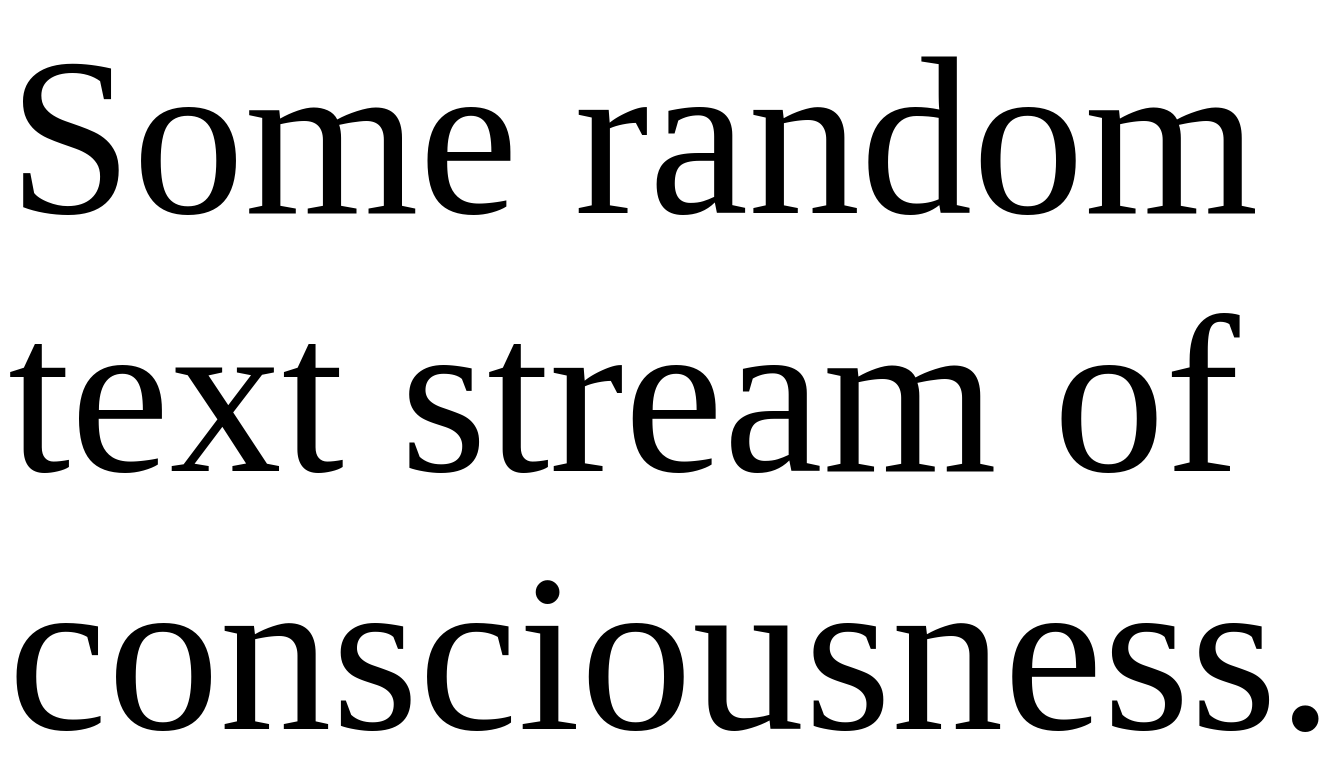
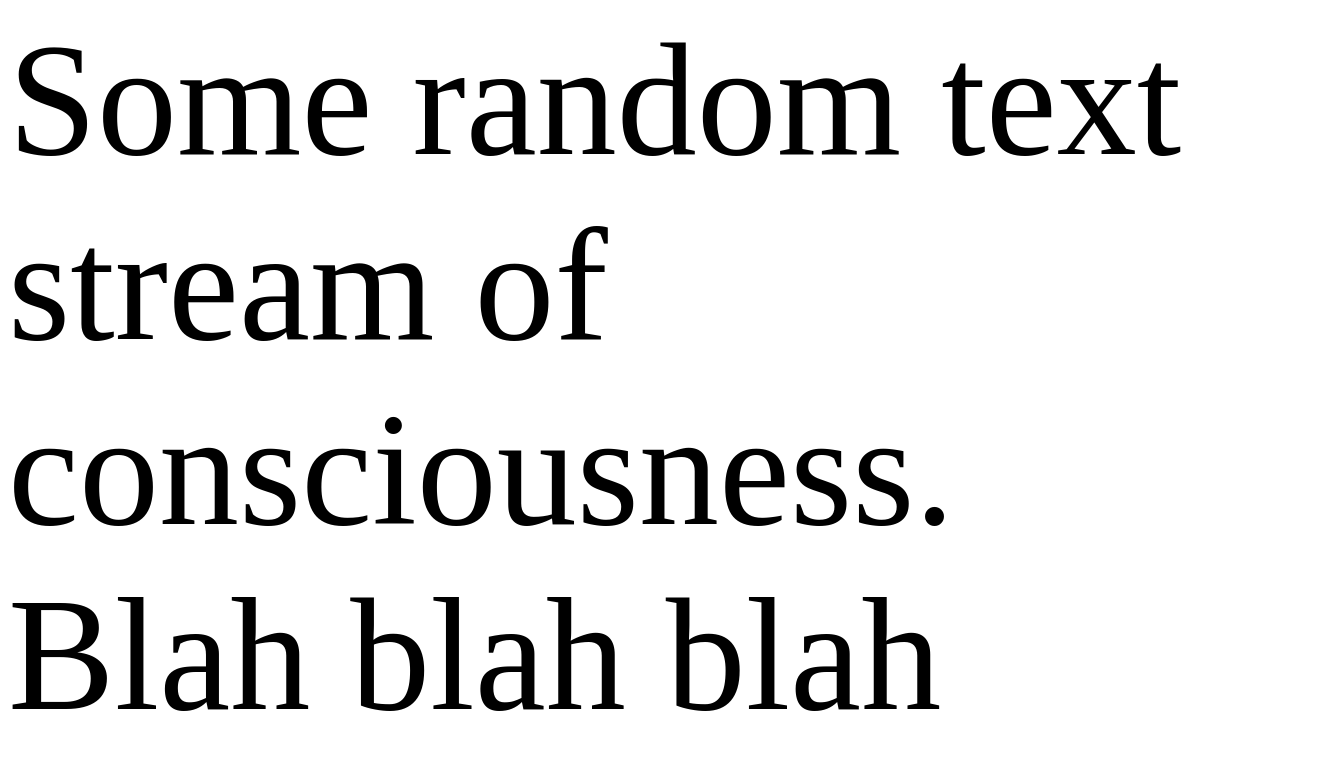
Before and after one commit to danelphick/balloons, a plain HTML site: page long.html in a window 1280 px wide. Shown: the top 780 px of the page, 1333 px wide, since content can reach past the window. Drawn offline with Linux system fonts and the light colour scheme.

Commit message:
Update long.html

```diff
--- a/long.html
+++ b/long.html
@@ -3,7 +3,7 @@
 <title>Random long text to test a11y</title>
 <style>
 body {
-  font-size: 14em;
+  font-size: 10em;
 }
 </style>
 </head>
```
